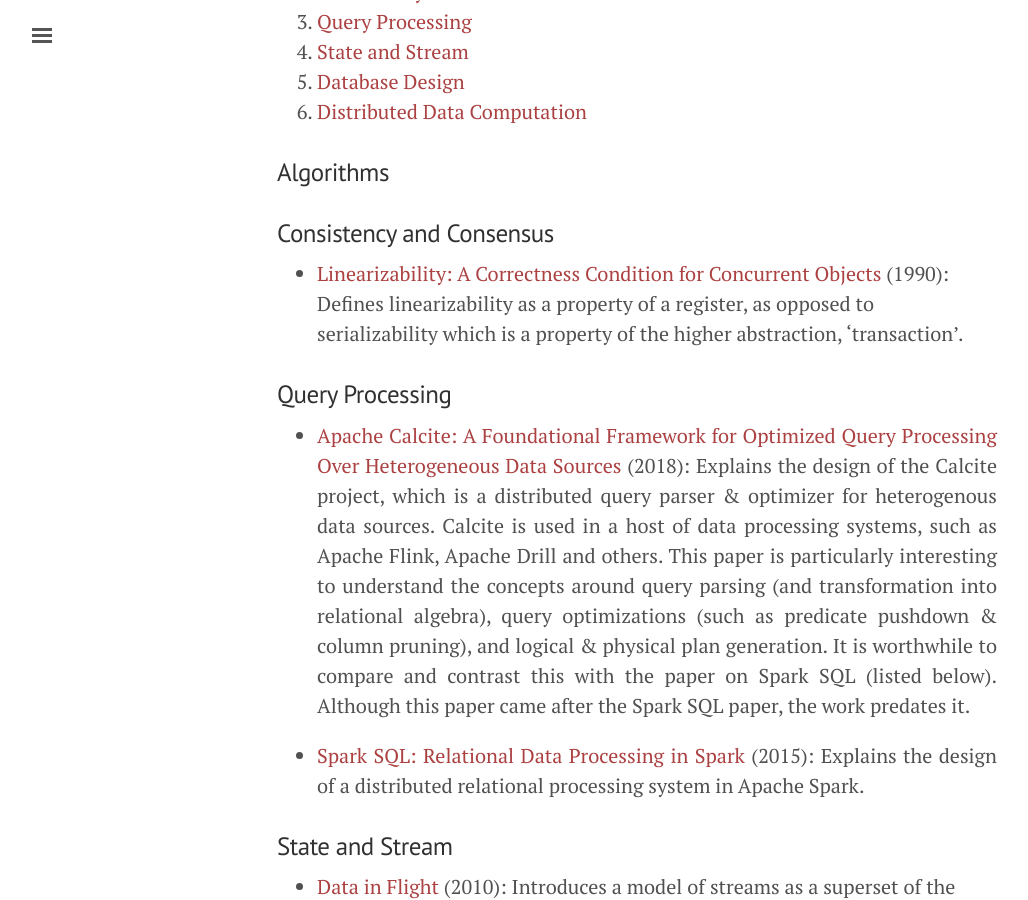
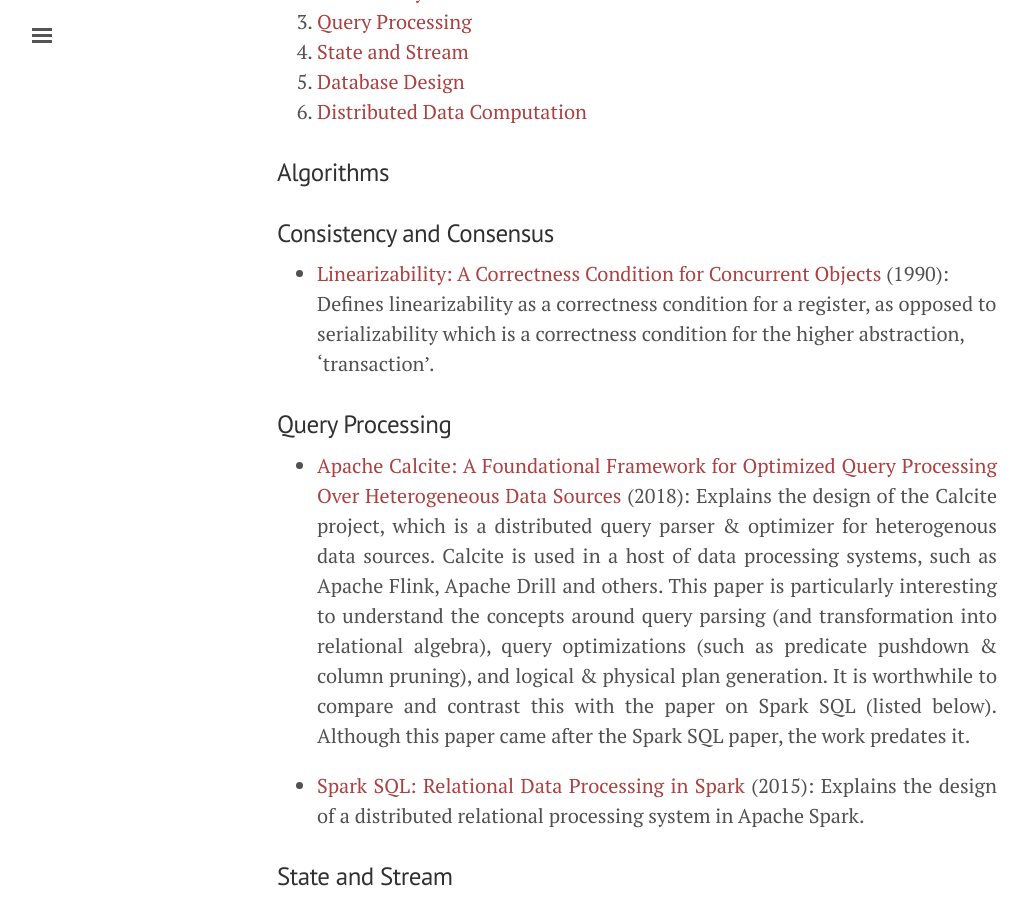
Before and after one commit to sujithjay/sujithjay.github.io, a Jekyll site: the page built from reading-list-data-systems.md, in a window 1280 px wide and 900 px high, scrolled down 703 px. Shown: the whole window, without its empty margins (3-1031 px from the left). Built offline with Jekyll 4.4.1, drawn with Linux system fonts in a browser that asks for light colours; nearby versions of some CDN libraries; our own code applies the rules of GitHub Pages for plain Markdown files.

Commit message:
Edit Description for 'Linearizability' Paper in Reading List

```diff
--- a/reading-list-data-systems.md
+++ b/reading-list-data-systems.md
@@ -24,7 +24,7 @@
 
 ### Consistency and Consensus
 
-- [Linearizability: A Correctness Condition for Concurrent Objects](http://courses.cs.vt.edu/~cs5204/fall07-kafura/Papers/TransactionalMemory/Linearizability.pdf) (1990): Defines linearizability as a property of a register, as opposed to serializability which is a property of the higher abstraction, 'transaction'.
+- [Linearizability: A Correctness Condition for Concurrent Objects](http://courses.cs.vt.edu/~cs5204/fall07-kafura/Papers/TransactionalMemory/Linearizability.pdf) (1990): Defines linearizability as a correctness condition for a register, as opposed to serializability which is a correctness condition for the higher abstraction, 'transaction'.
 
 ### Query Processing
 
```
